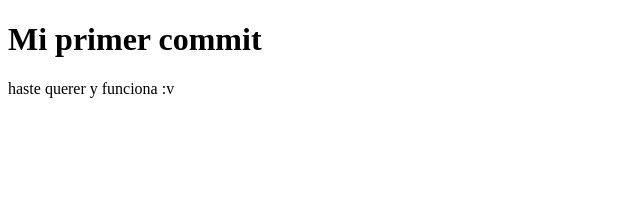
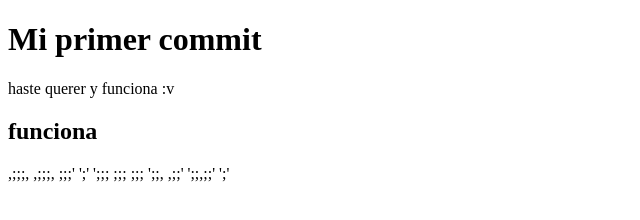
Before and after one commit to Juan-David-Acosta/Git-Github_3, a plain HTML site: page index.html in a window 1280 px wide. Shown: the whole page, without its empty margins (0-640 px from the left). Drawn offline with Linux system fonts and the light colour scheme.

Commit message:
Actuakizado

```diff
--- a/index.html
+++ b/index.html
@@ -9,6 +9,13 @@
 <h1> Mi primer commit</h1>
 <body>
     <p>haste querer y funciona :v </p>
+    <h2> funciona </h2>
+    <p>   ,;;;, ,;;;,
+        ;;;' ';' ';;;
+        ;;;       ;;;
+         ';;,   ,;;'
+           ';;,;;'
+             ';'</p>
 
 </body>
 </html>
```
Also changed, not shown: frase.txt (deleted).
